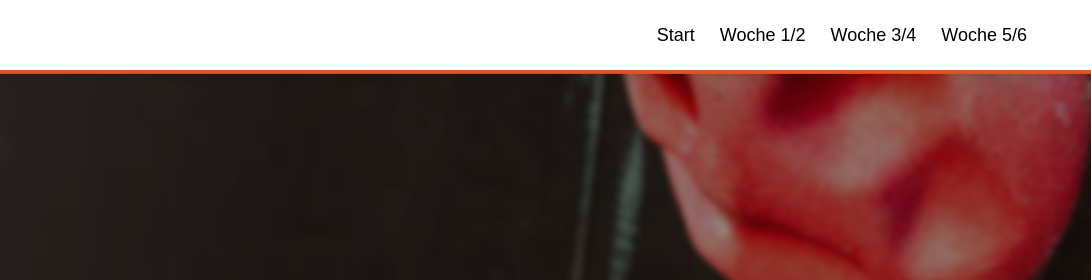
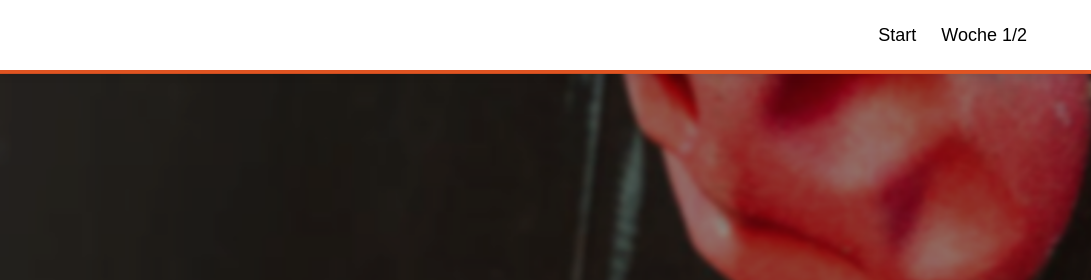
Before and after one commit to nici-gut/Scrum-Projekt-Code, a plain HTML site: page index.html in a window 1280 px wide. Shown: the top 280 px of the page, 189-1280 px from the left. Drawn offline with Linux system fonts and the light colour scheme.

Commit message:
Navigation ist nur Woche 1/2

```diff
--- a/index.html
+++ b/index.html
@@ -13,8 +13,6 @@
     <nav>
       <a href="#start"> Start </a>
       <a href="#trainings">Woche 1/2</a>
-      <a href="#workout2">Woche 3/4</a>
-      <a href="#workout3">Woche 5/6</a>
     </nav>
   </header>
 
@@ -50,7 +48,6 @@
       <div class="dots" id="carouselDots"></div>
     </div>
   </section>
-
   <script src="script.js"></script>
 </body>
 </html>
```
